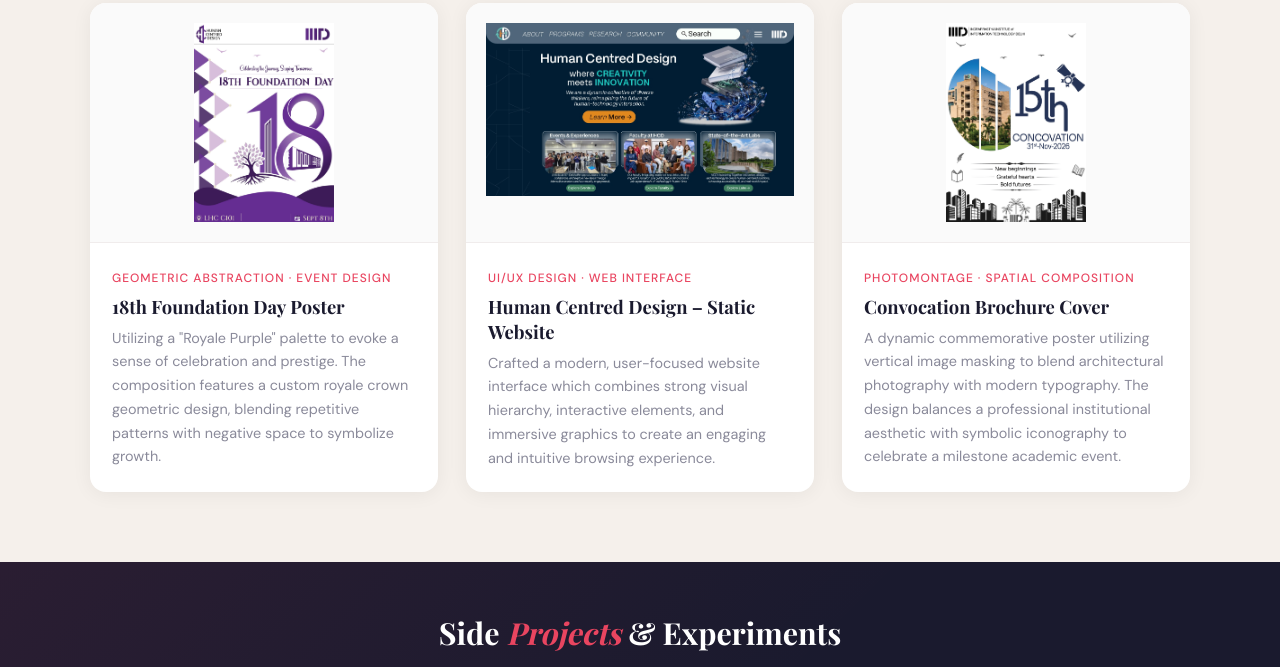
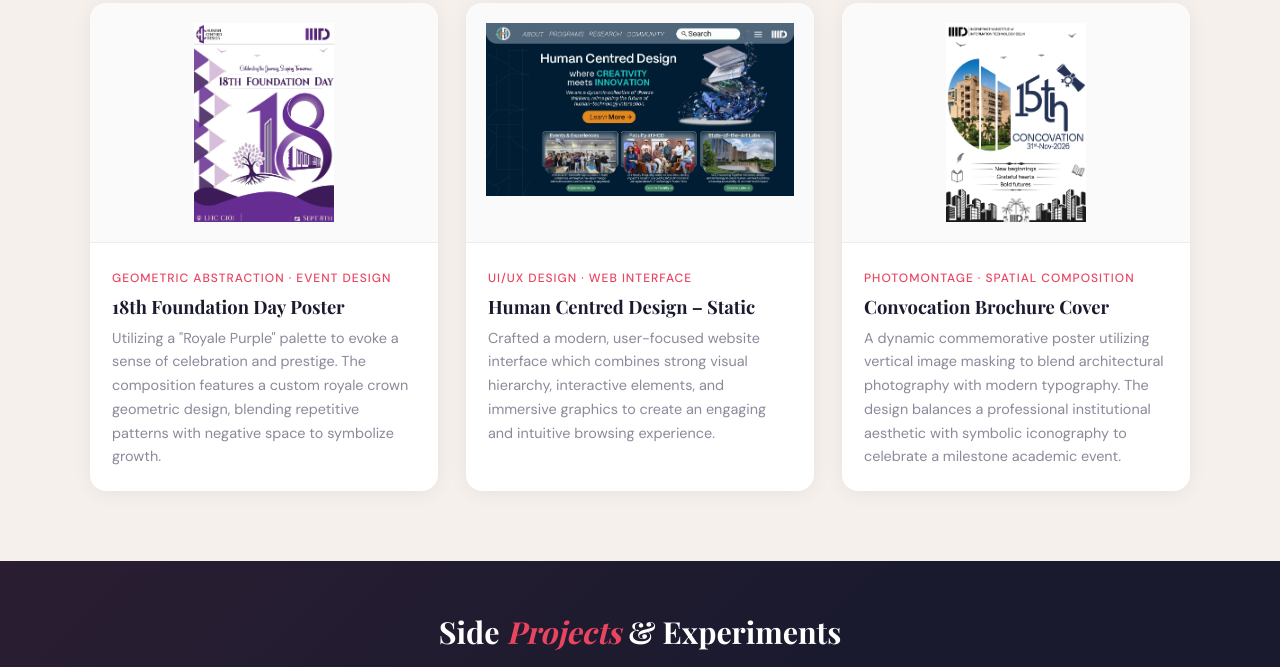
Before and after one commit to tonkvisualdesigns-cloud/Portfolio, a plain HTML site: page index.html in a window 1280 px wide. Shown: the part 1721-2388 px from the top of the page. Drawn offline with nearby package versions, Linux system fonts and the light colour scheme.

Commit message:
Update 1 ------ for text of html
final formatted text

```diff
--- a/index.html
+++ b/index.html
@@ -653,7 +653,7 @@
                 <img src="data/1) Projects/Pr_5.jpg" alt="15th Convocation" class="project-image contain">
                 <div class="project-info">
                     <span class="project-skills">UI/UX Design · Web Interface</span>
-                    <h3 class="project-title">Human Centred Design – Static Website</h3>
+                    <h3 class="project-title">Human Centred Design – Static</h3>
                     <p class="project-desc">Crafted a modern, user-focused website interface which combines strong visual hierarchy, interactive elements, and immersive graphics to create an engaging and intuitive browsing experience.</p>
                 </div>
             </div>
```
